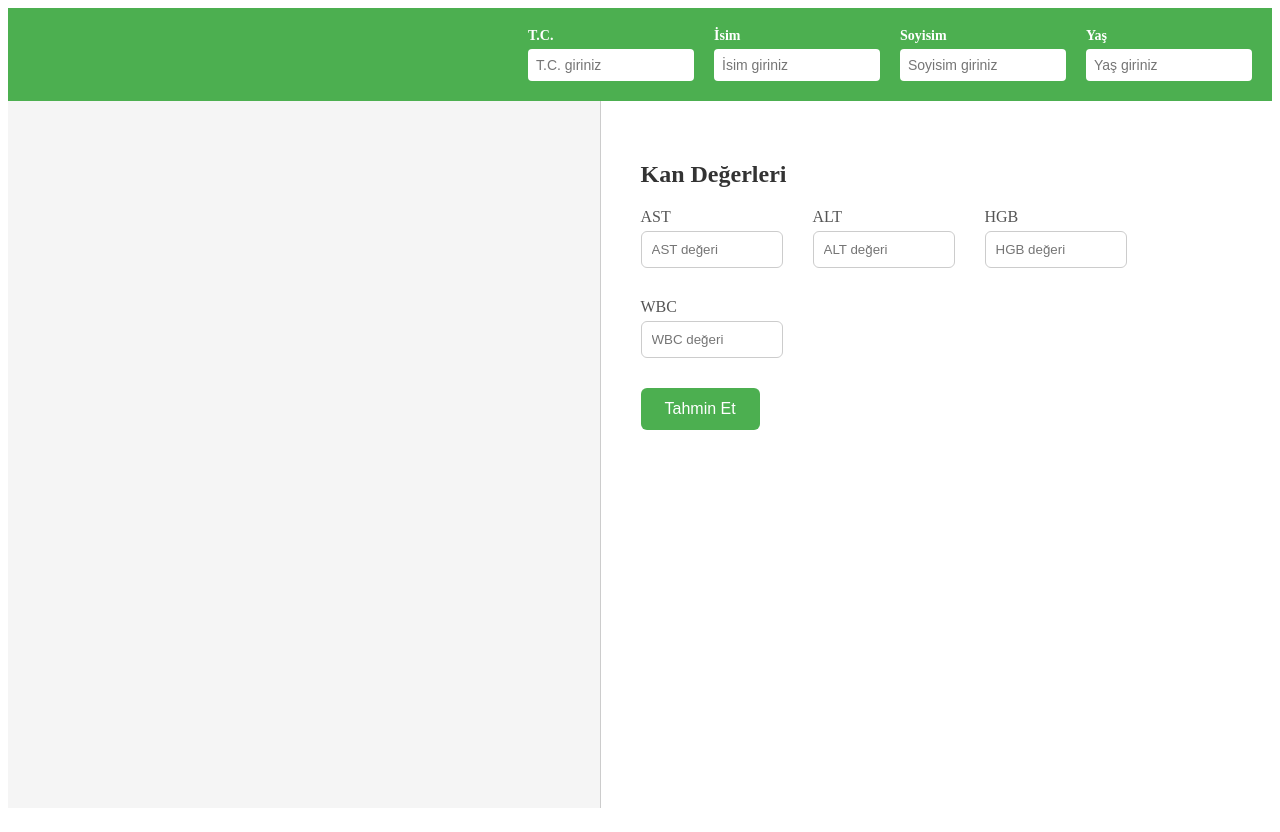
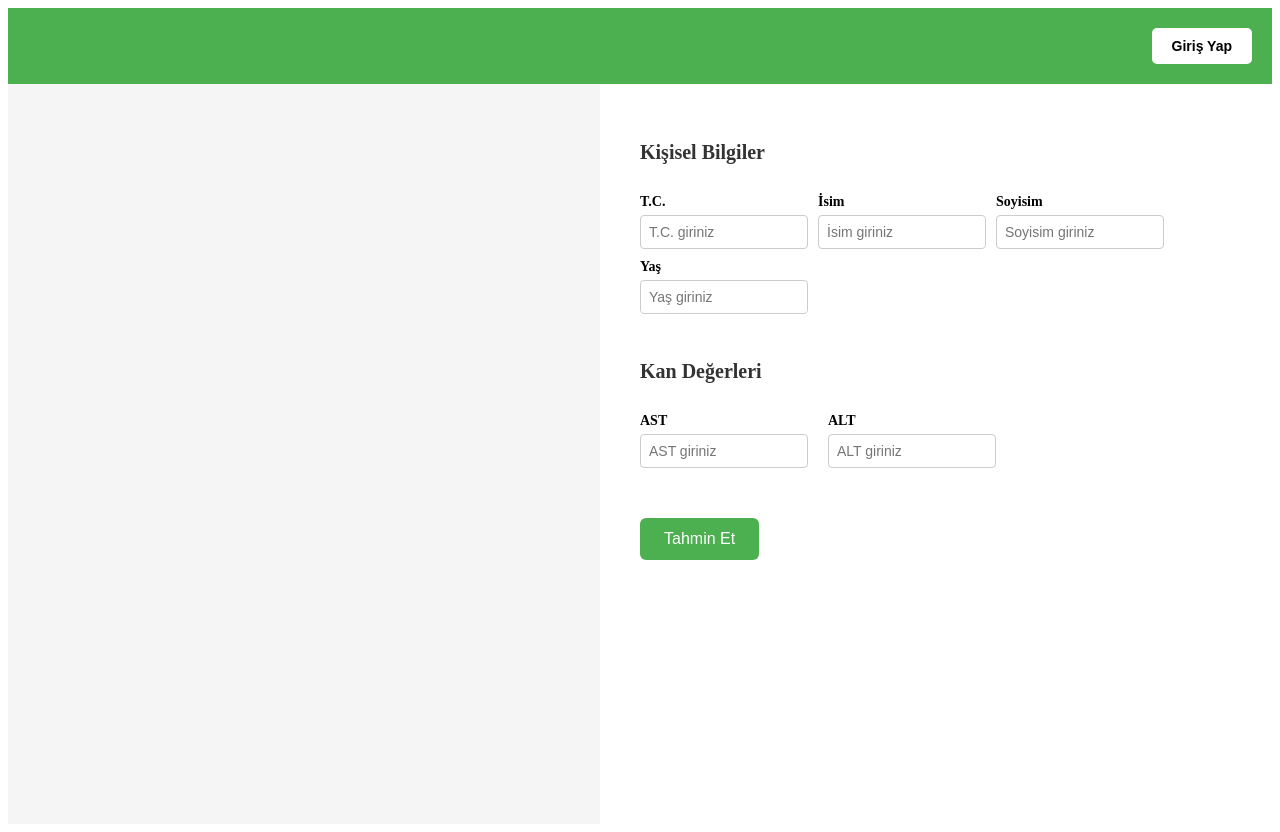
Before and after one commit to kvsrsmz/FibrozisEvreTahmini, a React (Create React App) app: page / in a window 1280 px wide. Built offline with nearby package versions, Linux system fonts and the light colour scheme.

Commit message:
Yerel değişiklikler: Giriş butonu siyah yapıldı vs

```diff
--- a/src/components/PersonalInfoBar.js
+++ b/src/components/PersonalInfoBar.js
@@ -1,11 +1,6 @@
-import React, { useState } from "react";
+import React from "react";
 
 const PersonalInfoBar = () => {
-  const [tc, setTc] = useState("");
-  const [name, setName] = useState("");
-  const [surname, setSurname] = useState("");
-  const [age, setAge] = useState("");
-
   return (
     <div style={{
       backgroundColor: "#4CAF50",
@@ -13,37 +8,24 @@ const PersonalInfoBar = () => {
       color: "white",
       display: "flex",
       justifyContent: "flex-end",
-      alignItems: "center",
-      gap: "20px"
+      alignItems: "center"
     }}>
-      <Field label="T.C." value={tc} onChange={setTc} type="text" />
-      <Field label="İsim" value={name} onChange={setName} />
-      <Field label="Soyisim" value={surname} onChange={setSurname} />
-      <Field label="Yaş" value={age} onChange={setAge} type="number" />
+      <button
+        style={{
+          backgroundColor: "#fff",
+          color: "black",
+          padding: "10px 20px",
+          borderRadius: "5px",
+          border: "none",
+          fontWeight: "bold",
+          fontSize: "14px",
+          cursor: "pointer"
+        }}
+      >
+        Giriş Yap
+      </button>
     </div>
   );
 };
 
-const Field = ({ label, value, onChange, type = "text" }) => (
-  <div style={{ display: "flex", flexDirection: "column" }}>
-    <label style={{ marginBottom: "5px", fontWeight: "bold", fontSize: "14px" }}>{label}</label>
-    <input
-      type={type}
-      value={value}
-      onChange={(e) => onChange(e.target.value)}
-      style={{
-        padding: "8px",
-        borderRadius: "4px",
-        border: "none",
-        fontSize: "14px",
-        width: "150px",
-        appearance: type === "number" ? "textfield" : undefined,
-        MozAppearance: type === "number" ? "textfield" : undefined,
-        WebkitAppearance: type === "number" ? "none" : undefined,
-      }}
-      placeholder={`${label} giriniz`}
-    />
-  </div>
-);
-
 export default PersonalInfoBar;
--- a/src/pages/FormPage.js
+++ b/src/pages/FormPage.js
@@ -1,49 +1,84 @@
-import React from "react";
+import React, { useState } from "react";
 import { useNavigate } from "react-router-dom";
 import PersonalInfoBar from "../components/PersonalInfoBar";
-import LabValuesForm from "../components/LabValuesForm";
 
 const FormPage = () => {
   const navigate = useNavigate();
 
-  // Şimdilik sabit veriler (ileride bu veriler state'ten alınacak)
-  const hastaVerisi = {
-    name: "Ayşe Yılmaz",
-    age: 45,
-    gender: "Kadın",
-  };
+  // State'ler
+  const [tc, setTc] = useState("");
+  const [name, setName] = useState("");
+  const [surname, setSurname] = useState("");
+  const [age, setAge] = useState("");
+  const [ast, setAst] = useState("");
+  const [alt, setAlt] = useState("");
 
   const handleSubmit = () => {
+    const hastaVerisi = {
+      tc,
+      name,
+      surname,
+      age,
+      labValues: {
+        AST: ast,
+        ALT: alt,
+      },
+    };
+
     navigate("/result", { state: hastaVerisi });
   };
 
   return (
-    <div style={{ height: "100vh", display: "flex", flexDirection: "column" }}>
+    <div>
       <PersonalInfoBar />
 
-      <div style={{ flex: 1, display: "flex" }}>
-        {/* Sol taraf (şimdilik boş) */}
-        <div style={{ width: "50%", backgroundColor: "#f5f5f5" }}></div>
+      <div style={{ display: "flex", height: "calc(100vh - 60px)" }}>
+        {/* Sol taraf */}
+        <div style={{ flex: 1, backgroundColor: "#f5f5f5" }}></div>
 
         {/* Sağ taraf */}
-        <div style={{
-          width: "50%",
-          backgroundColor: "#ffffff",
-          borderLeft: "1px solid #ccc",
-          padding: "40px"
-        }}>
-          <LabValuesForm />
+        <div
+          style={{
+            flex: 1,
+            padding: "40px",
+            display: "flex",
+            flexDirection: "column",
+            gap: "30px",
+            alignItems: "flex-start",
+            backgroundColor: "#ffffff",
+          }}
+        >
+          {/* Başlık: Kişisel Bilgiler */}
+          <h2 style={{ fontSize: "20px", marginBottom: "0", color: "#333" }}>
+            Kişisel Bilgiler
+          </h2>
+          <div style={{ display: "flex", gap: "10px", flexWrap: "wrap" }}>
+            <Field label="T.C." value={tc} onChange={setTc} />
+            <Field label="İsim" value={name} onChange={setName} />
+            <Field label="Soyisim" value={surname} onChange={setSurname} />
+            <Field label="Yaş" value={age} onChange={setAge} type="number" />
+          </div>
+
+          {/* Başlık: Kan Değerleri */}
+          <h2 style={{ fontSize: "20px", marginBottom: "0", color: "#333" }}>
+            Kan Değerleri
+          </h2>
+          <div style={{ display: "flex", gap: "20px", flexWrap: "wrap" }}>
+            <Field label="AST" value={ast} onChange={setAst} type="number" />
+            <Field label="ALT" value={alt} onChange={setAlt} type="number" />
+          </div>
+
           <button
             onClick={handleSubmit}
             style={{
-              marginTop: "30px",
+              marginTop: "20px",
               padding: "12px 24px",
+              fontSize: "16px",
+              border: "none",
+              borderRadius: "6px",
               backgroundColor: "#4CAF50",
               color: "white",
-              border: "none",
-              borderRadius: "6px",
-              fontSize: "16px",
-              cursor: "pointer"
+              cursor: "pointer",
             }}
           >
             Tahmin Et
@@ -54,4 +89,24 @@ const FormPage = () => {
   );
 };
 
+// Ortak input bileşeni
+const Field = ({ label, value, onChange, type = "text" }) => (
+  <div style={{ display: "flex", flexDirection: "column" }}>
+    <label style={{ marginBottom: "5px", fontWeight: "bold", fontSize: "14px" }}>{label}</label>
+    <input
+      type={type}
+      value={value}
+      onChange={(e) => onChange(e.target.value)}
+      style={{
+        padding: "8px",
+        borderRadius: "4px",
+        border: "1px solid #ccc",
+        fontSize: "14px",
+        width: "150px",
+      }}
+      placeholder={`${label} giriniz`}
+    />
+  </div>
+);
+
 export default FormPage;
```
